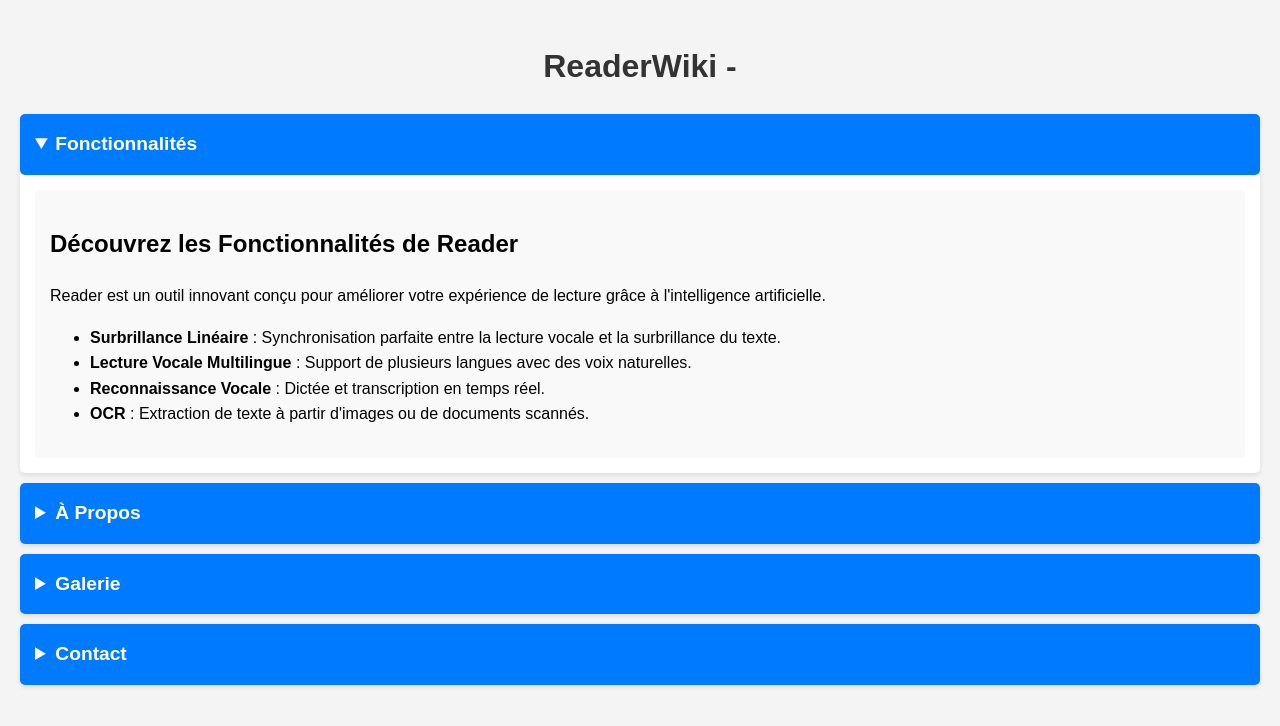
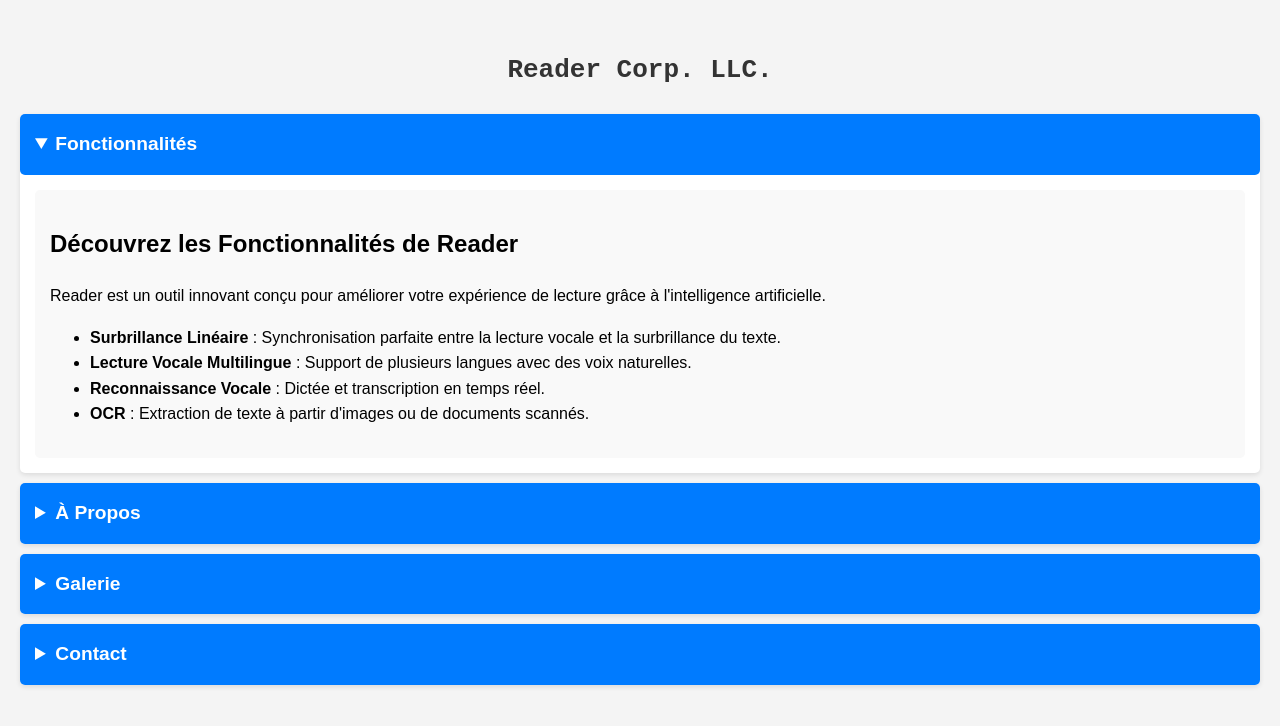
Before and after one commit to paguielng/Readerwiki, a plain HTML site: page website/index.html in a window 1280 px wide. Drawn offline with Linux system fonts and the light colour scheme.

Commit message:
Update index.html

```diff
--- a/website/index.html
+++ b/website/index.html
@@ -91,8 +91,8 @@
 <body>
 
   <div onclick="window.location.href='https://github.com/paguielng/Reader'" style="cursor: pointer;">
-  <h1><strong>ReaderWiki - </strong></h1>
-</div>
+  <h1><strong><code>Reader Corp. LLC.</code></strong></h1>
+  </div>
 
 
     <!-- Section 1 : Fonctionnalités -->
```
